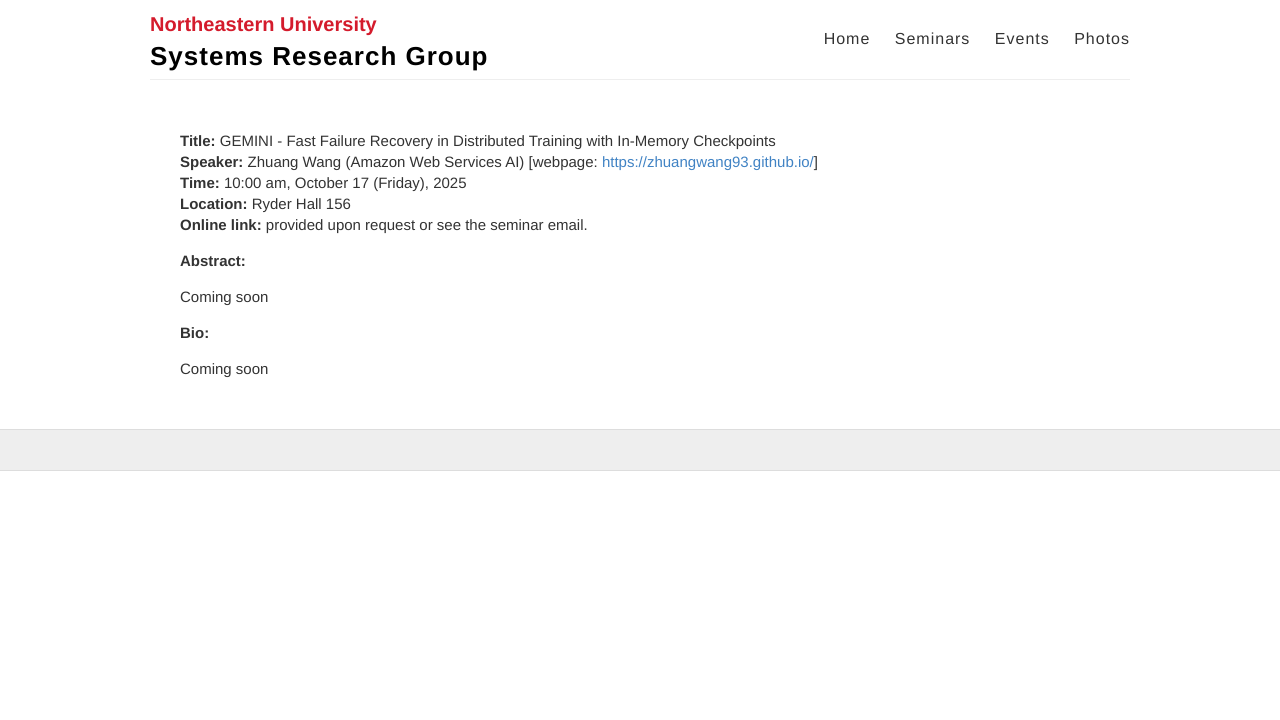
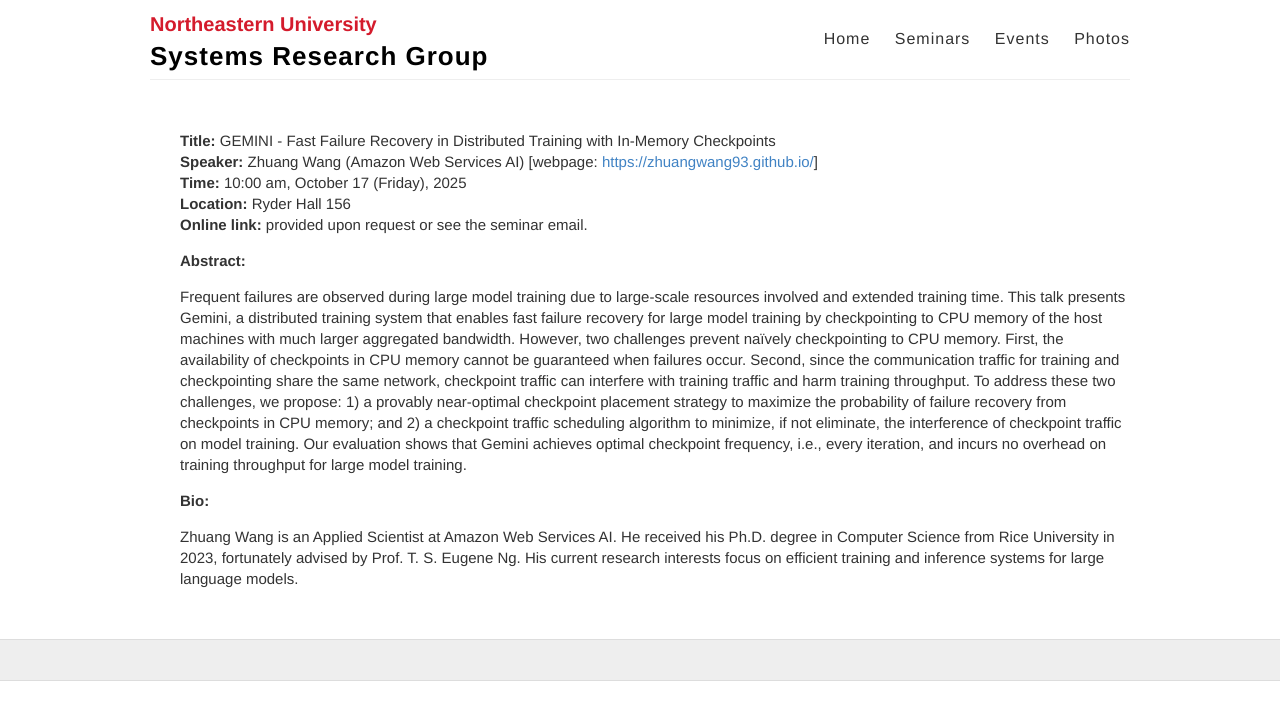
Before and after one commit to neu-srg/neu-srg.github.io, a Jekyll site: the page built from _seminars/2025-10-17-Zhuang-Wang.md, in a window 1280 px wide. Shown: the top 720 px of the page. Built offline with Jekyll 4.4.1, drawn with Linux system fonts in a browser that asks for light colours.

Commit message:
add zhuang's talking: talk abstract, speaker bio

```diff
--- a/_seminars/2025-10-17-Zhuang-Wang.md
+++ b/_seminars/2025-10-17-Zhuang-Wang.md
@@ -13,8 +13,8 @@ online: YES
 
 **Abstract:**
 
-Coming soon
+Frequent failures are observed during large model training due to large-scale resources involved and extended training time. This talk presents Gemini, a distributed training system that enables fast failure recovery for large model training by checkpointing to CPU memory of the host machines with much larger aggregated bandwidth. However, two challenges prevent naïvely checkpointing to CPU memory. First, the availability of checkpoints in CPU memory cannot be guaranteed when failures occur. Second, since the communication traffic for training and checkpointing share the same network, checkpoint traffic can interfere with training traffic and harm training throughput. To address these two challenges, we propose: 1) a provably near-optimal checkpoint placement strategy to maximize the probability of failure recovery from checkpoints in CPU memory; and 2) a checkpoint traffic scheduling algorithm to minimize, if not eliminate, the interference of checkpoint traffic on model training. Our evaluation shows that Gemini achieves optimal checkpoint frequency, i.e., every iteration, and incurs no overhead on training throughput for large model training.
 
 **Bio:**
 
-Coming soon
+Zhuang Wang is an Applied Scientist at Amazon Web Services AI. He received his Ph.D. degree in Computer Science from Rice University in 2023, fortunately advised by Prof. T. S. Eugene Ng. His current research interests focus on efficient training and inference systems for large language models.
```
